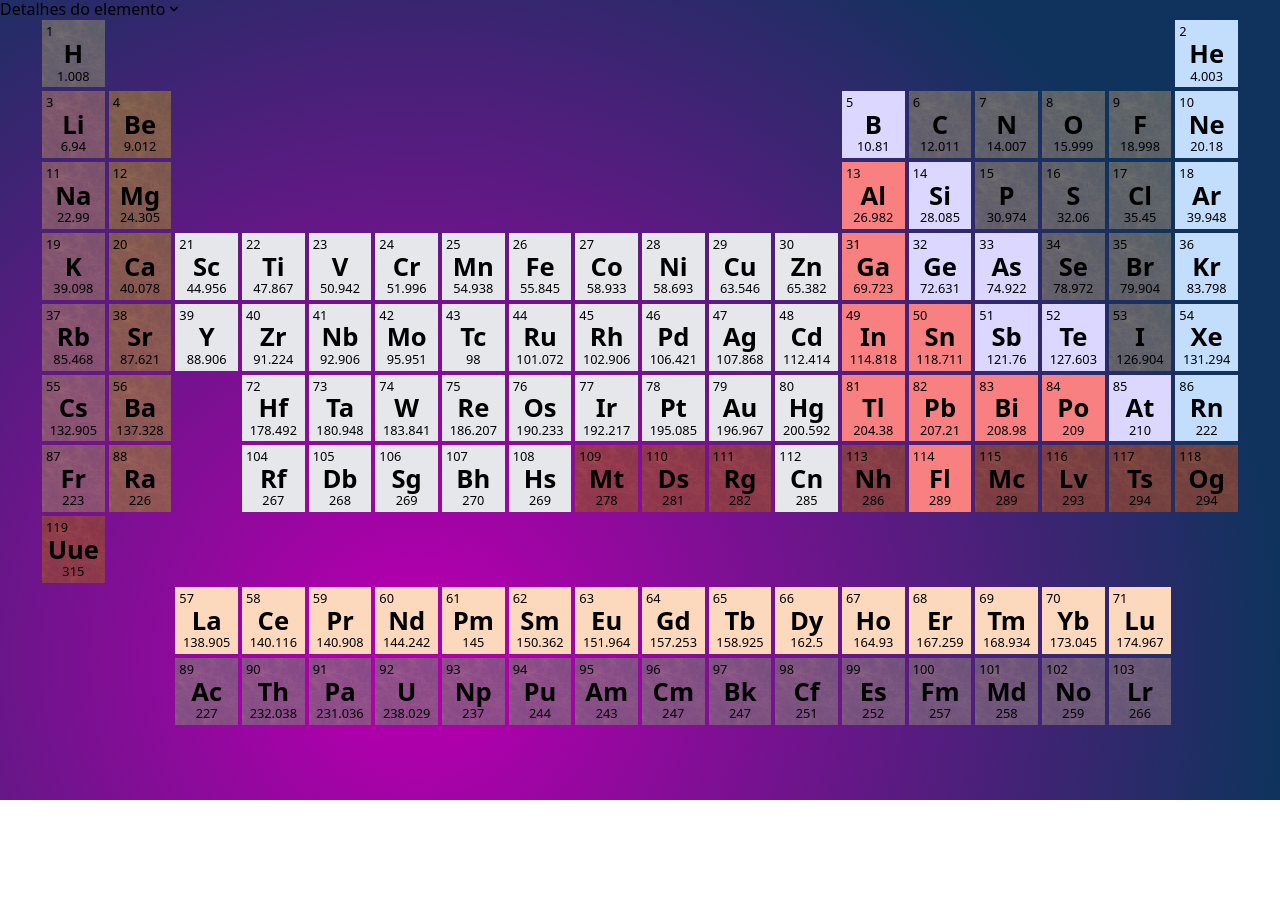
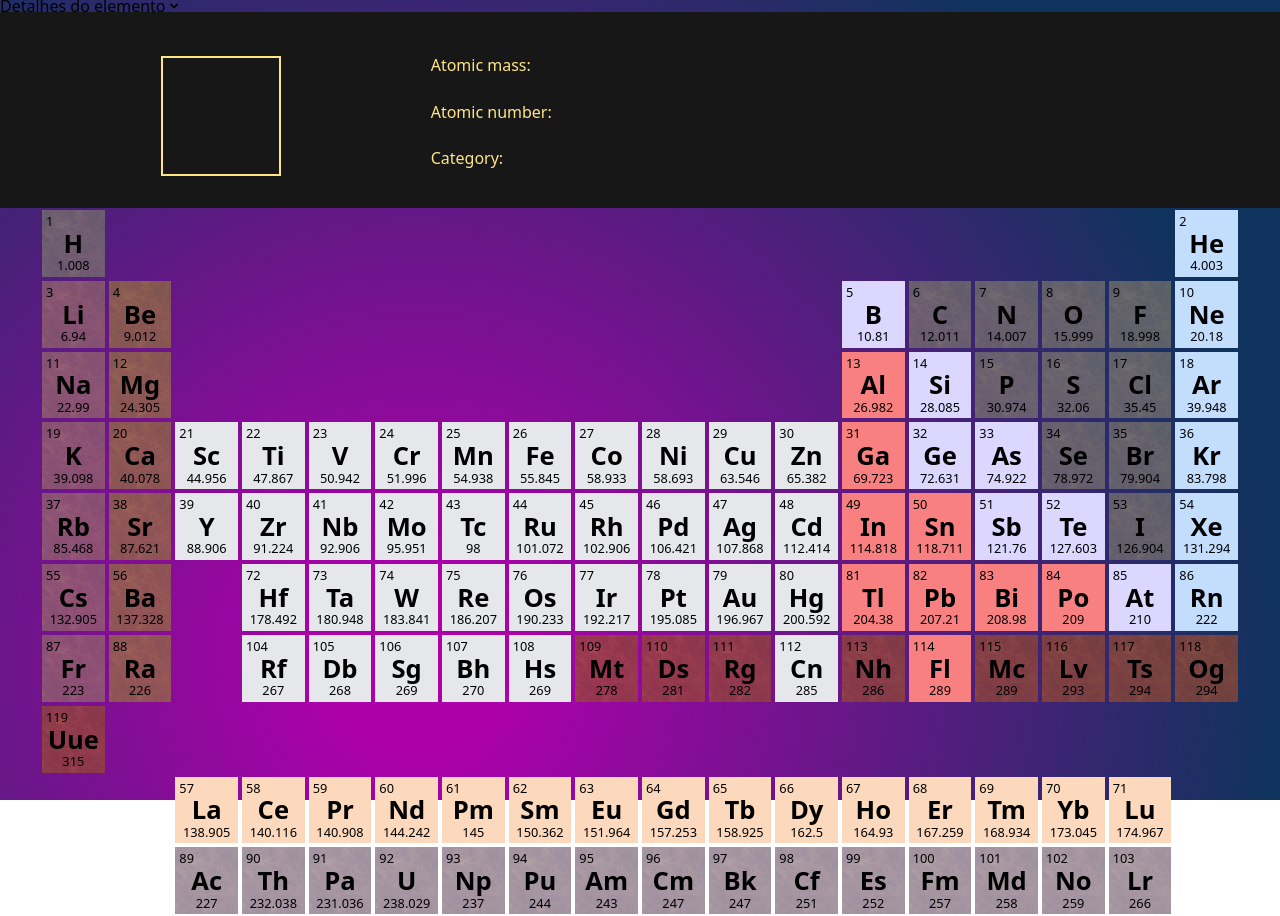
Before and after one commit to im-ivan/periodic-table, a React (Vite) app: page / in a window 1280 px wide. Both pictures are taken after a click on the button "Detalhes do elemento". Before the commit the page ends 800 px from the top, so only its background shows below. Built offline with nearby package versions, Linux system fonts and the light colour scheme.

Commit message:
stl: details sidebar

```diff
--- a/src/components/ElementDetailsSidebar/ElementDetailsSidebar.tsx
+++ b/src/components/ElementDetailsSidebar/ElementDetailsSidebar.tsx
@@ -8,17 +8,24 @@ interface IElementDetailsProps {
 
 export const ElementDetailsSidebar = ({ element }: IElementDetailsProps) => (
     <div className="">
-        <Accordion alwaysOpen={false}>
+        <Accordion collapseAll>
             <AccordionPanel>
-                <AccordionTitle>
+                <AccordionTitle className="h-3">
                     Detalhes do elemento
                 </AccordionTitle>
                 <AccordionContent className="p-0">
-                    <div className="bg-amber-400">
-                        <h3 className="text-center text-xl">{element?.name}</h3>
-                        <h3 className="text-6xl text-center"> {element?.symbol}</h3>
-                        <h3>Atomic number: {element?.number}</h3>
-                        <h3>Atomic mass: {element?.atomic_mass}</h3>
+                    <div className="bg-neutral-900 text-amber-200 p-3">
+                        <h3 className="text-center text-xl p-4">{element?.name}</h3>
+                        <div className="grid grid-cols-1 sm:grid-cols-3 sm:grid-rows-3">
+                            <div className="row-span-3 col-start-1">
+                                <div className="mb-5 mx-auto border-2 size-30 flex items-center justify-center">
+                                    <h3 className="text-6xl ">{element?.symbol}</h3>
+                                </div>
+                            </div>
+                            <h3 className="sm:col-start-2 sm:row-start-1">Atomic mass: {element?.atomic_mass}</h3>
+                            <h3 className="sm:col-start-2 sm:row-start-2">Atomic number: {element?.number}</h3>
+                            <h3 className="sm:col-start-2 sn:row-start-3">Category: {element?.category}</h3>
+                        </div>
                     </div>
                 </AccordionContent>
             </AccordionPanel>
```
